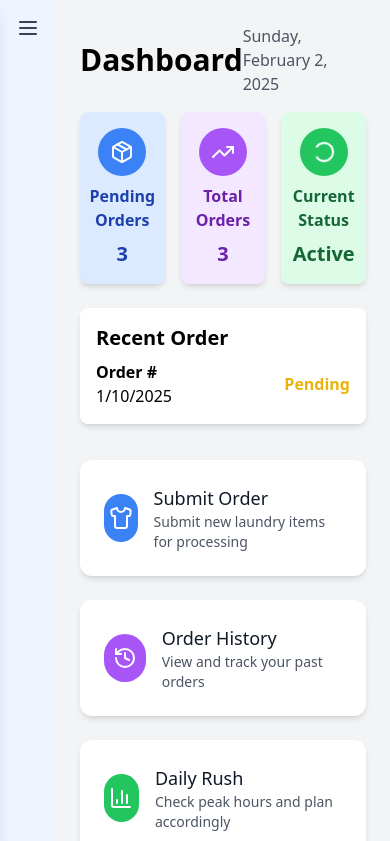
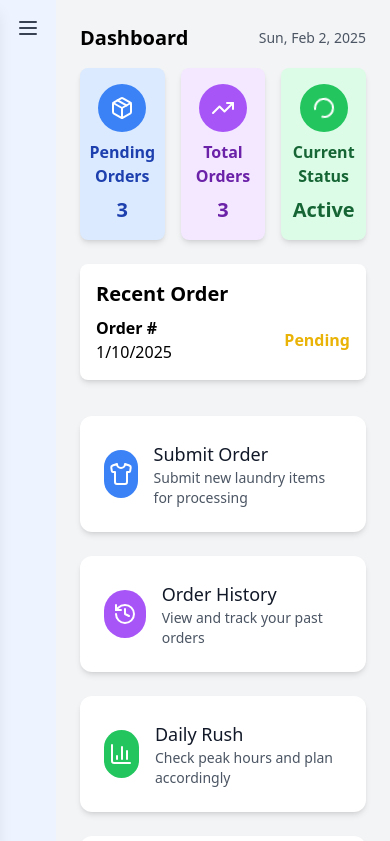
Before and after one commit to codinggita/laundry_buddy, a React (Vite) app in the folder Frontend/: page /userdashboard in a window 390 px wide. Shown: the top 841 px of the page. Built offline with nearby package versions, Linux system fonts and the light colour scheme.

Commit message:
Make dashboard header responsive for mobile and different screen sizes

```diff
--- a/Frontend/src/Component/User/Dashboard.jsx
+++ b/Frontend/src/Component/User/Dashboard.jsx
@@ -51,13 +51,13 @@ const Dashboard = () => {
 
       {/* Dashboard Content */}
       <div className="min-h-screen bg-gray-100 p-6 ml-0 md:ml-64">
-        <header className="flex justify-between items-center mb-4">
-          <h1 className="text-3xl font-bold">Dashboard</h1>
-          <p className="text-gray-600">
+      <header className="flex justify-between items-center mb-4 flex-wrap">
+  <h1 className="text-xl sm:text-2xl md:text-3xl font-bold">Dashboard</h1>
+  <p className="text-sm sm:text-base text-gray-600">
     {new Date().toLocaleDateString("en-US", {
-              weekday: "long",
+      weekday: "short",
       year: "numeric",
-              month: "long",
+      month: "short",
       day: "numeric",
     })}
   </p>
```
Lines whose indentation alone changed are shown as unchanged.
